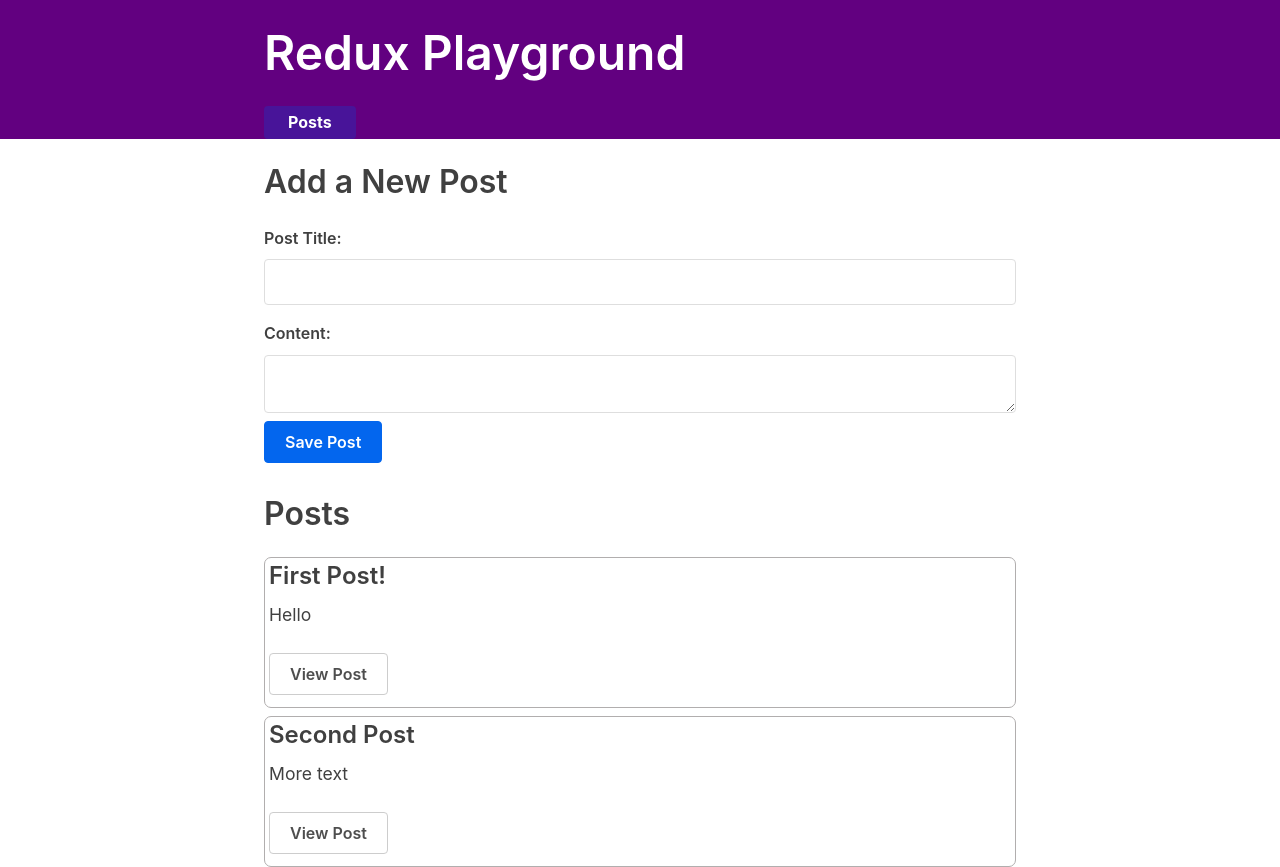
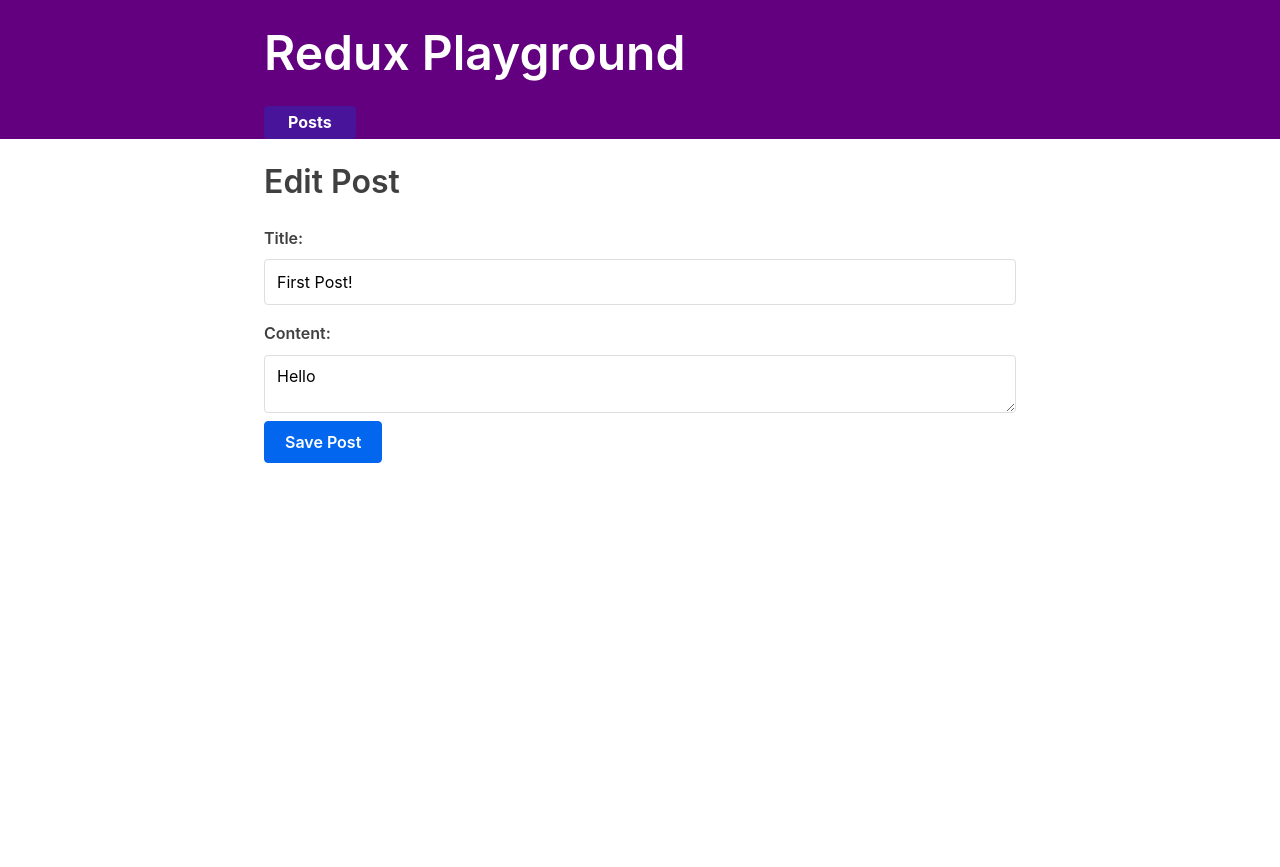
Before and after one commit to imfanchen/my-redux-app, a React (Create React App) app: page /editPost/1 in a window 1280 px wide. Before the commit this address led to /. After the commit the page ends 800 px from the top, so only its background shows below. Built offline with nearby package versions, Linux system fonts and the light colour scheme; what miragejs, txtgen would draw is missing.

Commit message:
Editing single post

```diff
--- a/src/App.js
+++ b/src/App.js
@@ -12,6 +12,7 @@
 import { PostsList } from './features/posts/PostsList'
 import { AddPostForm } from './features/posts/AddPostForm'
 import { SinglePostPage } from './features/posts/SinglePostPage'
+import { EditPostForm } from './features/posts/EditPostForm'
 
 function App() {
   return (
@@ -30,6 +31,7 @@
             )}
           />
           <Route exact path="/posts/:postId" component={SinglePostPage} />
+          <Route exact path="/editPost/:postId" component={EditPostForm} />
           <Redirect to="/" />
         </Switch>
       </div>
--- a/src/features/posts/AddPostForm.js
+++ b/src/features/posts/AddPostForm.js
@@ -1,6 +1,6 @@
 import React, { useState } from 'react'
 import { useDispatch } from 'react-redux'
-import { nanoid } from '@reduxjs/toolkit'
+// import { nanoid } from '@reduxjs/toolkit'
 import { postAdded } from './postsSlice'
 
 export const AddPostForm = () => {
@@ -12,10 +12,22 @@
 
   const onTitleChanged = (e) => setTitle(e.target.value)
   const onContentChanged = (e) => setContent(e.target.value)
+
+  // This is a hand-written action creator without using createSlice hook
+  // function postAdded(title, content) {
+  //   const id = nanoid()
+  //   return {
+  //     type: 'post/postAdded',
+  //     payload: { id, title, content },
+  //   }
+  // }
+
   const onSavePostClicked = () => {
     if (title && content) {
       // Function nanoid() from React Toolkit generates a random unique ID.
-      dispatch(postAdded({ id: nanoid(), title, content }))
+      // dispatch(postAdded({ id: nanoid(), title, content }))
+      // If we need to dispatch the same action from many components without duplicating the impure logic:
+      dispatch(postAdded(title, content))
       setTitle('')
       setContent('')
     }
@@ -25,7 +37,7 @@
     <section>
       <h2>Add a New Post</h2>
       <form>
-        <label htmlFor="postTitle">Post Title:</label>
+        <label htmlFor="postTitle">Title:</label>
         <input
           type="text"
           id="postTitle"
--- /dev/null
+++ b/src/features/posts/EditPostForm.js
@@ -0,0 +1,55 @@
+import React, { useState } from 'react'
+import { useDispatch, useSelector } from 'react-redux'
+import { useHistory } from 'react-router-dom'
+
+import { postUpdated } from './postsSlice'
+
+export const EditPostForm = ({ match }) => {
+  const { postId } = match.params
+  const post = useSelector((state) =>
+    state.posts.find((post) => post.id === postId)
+  )
+
+  const [title, setTitle] = useState(post.title)
+  const [content, setContent] = useState(post.content)
+
+  const dispatch = useDispatch()
+  const history = useHistory()
+
+  const onTitleChanged = (e) => setTitle(e.target.value)
+  const onContentChanged = (e) => setContent(e.target.value)
+
+  const onSavePostClicked = () => {
+    if (title && content) {
+      dispatch(postUpdated({ id: postId, title, content }))
+      history.push(`posts/${postId}`)
+    }
+  }
+
+  return (
+    <section>
+      <h2>Edit Post</h2>
+      <form>
+        <label htmlFor="postTitle">Title:</label>
+        <input
+          type="text"
+          id="postTitle"
+          name="postTitle"
+          placeholder="What's on your mind?"
+          value={title}
+          onChange={onTitleChanged}
+        />
+        <label htmlFor="postContent">Content:</label>
+        <textarea
+          id="postContent"
+          name="postContent"
+          value={content}
+          onChange={onContentChanged}
+        />
+        <button type="button" onClick={onSavePostClicked}>
+          Save Post
+        </button>
+      </form>
+    </section>
+  )
+}
--- a/src/features/posts/PostsList.js
+++ b/src/features/posts/PostsList.js
@@ -7,7 +7,7 @@
   const posts = useSelector((state) => state.posts)
 
   const renderedPosts = posts.map((post) => (
-    <article className="post-excerpt" key={posts.id}>
+    <article className="post-excerpt" key={post.id}>
       <h3>{post.title}</h3>
       <p className="post-content">{post.content.substring(0, 100)}</p>
       <Link to={`/posts/${post.id}`} className="button muted-button">
--- a/src/features/posts/SinglePostPage.js
+++ b/src/features/posts/SinglePostPage.js
@@ -1,5 +1,6 @@
 import React from 'react'
 import { useSelector } from 'react-redux'
+import { Link } from 'react-router-dom'
 
 export const SinglePostPage = ({ match }) => {
   // React Router will pass in a match object containing the URL.
@@ -11,6 +12,7 @@
     // from the useSelector hook changes to a new reference.
     state.posts.find((post) => post.id === postId)
   )
+
   if (!post) {
     return (
       <section>
@@ -24,6 +26,9 @@
       <article className="post">
         <h2>{post.title}</h2>
         <p className="post-content">{post.content}</p>
+        <Link to={`/editPost/${post.id}`} className="button">
+          Edit Post
+        </Link>
       </article>
     </section>
   )
--- a/src/features/posts/postsSlice.js
+++ b/src/features/posts/postsSlice.js
@@ -1,6 +1,7 @@
 // A slice is a collection of Redux reducer logic and actions for a single feature.
 
 import { createSlice } from '@reduxjs/toolkit'
+import { nanoid } from '@reduxjs/toolkit'
 
 const initialState = [
   { id: '1', title: 'First Post!', content: 'Hello' },
@@ -16,14 +17,43 @@
     // Redux Toolkit allows use to write "mutating" immutable logic in reducers.
     // It doesn't actual mutate the state because it use the immer library underneath,
     // which detects change to a "draft state" and  product a brand new immutable state.
-    postAdded(state, action) {
-      state.push(action.payload)
+
+    // Action: {type: 'posts/postAdded', payload:{id, title, content}}
+    // postAdded(state, action) {
+    //   state.push(action.payload)
+    // },
+
+    // The prepare callback function runs additional logic to customize the action payload.
+    postAdded: {
+      prepare(title, content) {
+        return {
+          payload: {
+            id: nanoid(),
+            title,
+            content
+          }
+        }
+      },
+      reducer(state, action) {
+        state.push(action.payload)
+      }
+    },
+
+    // Action: {type: 'posts/postUpdated', payload:{id, title, content}}
+    postUpdated(state, action) {
+      const { id, title, content } = action.payload
+      const existingPost = state.find((post) => post.id === id)
+      if (existingPost) {
+        existingPost.title = title
+        existingPost.content = content
+      }
     },
   },
+
 })
 
 // Export a action creator of the same name as the reducer, and use it in UI to dispatch the action.
-export const { postAdded } = postsSlice.actions
+export const { postAdded, postUpdated } = postsSlice.actions
 
 // Export the reducer function to the Redux store.
 export default postsSlice.reducer
```
Lines whose indentation alone changed are shown as unchanged.
